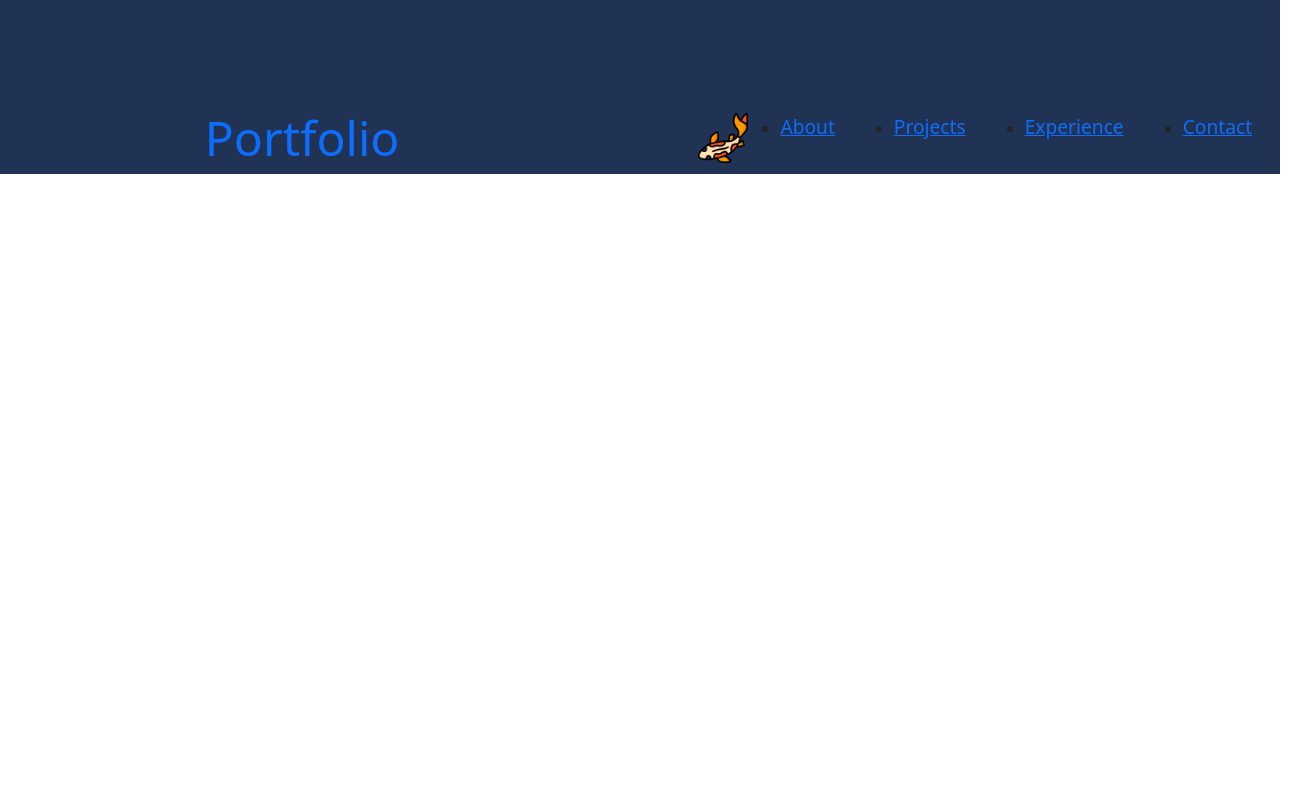
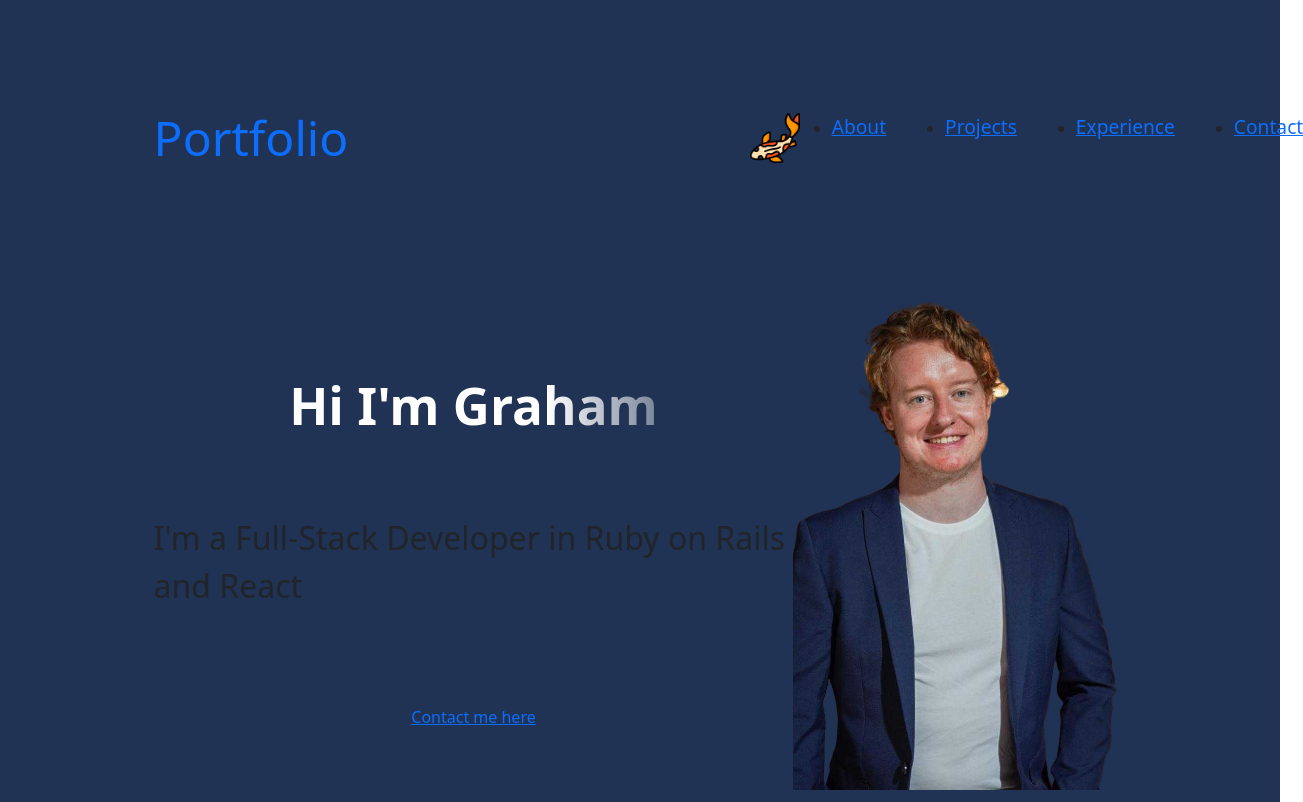
Before and after one commit to gb-webdev/Portfolio, a React (Create React App) app in the folder portfolio/: page / in a window 1280 px wide. Shown: the whole page, 1303 px wide, since content can reach past the window. Built offline with nearby package versions, Linux system fonts and the light colour scheme.

Commit message:
added avatar component and styling

```diff
--- a/portfolio/src/App.js
+++ b/portfolio/src/App.js
@@ -1,12 +1,14 @@
 import React from 'react'
 import './App.css'
 import Header from './components/Header'
+import Avatar from './pages/Avatar'
 
 
 const App = () => {
   return (
     <div className='app-div'>
       <Header />
+      <Avatar />
     </div>
   )
 }
--- a/portfolio/src/components/Header.css
+++ b/portfolio/src/components/Header.css
@@ -5,7 +5,7 @@
     justify-content: space-between;
     padding-top: 8%;
     z-index: 2;
-    margin: 0 16%;
+    margin: 0 12%;
 }
 
 .header-title {
--- /dev/null
+++ b/portfolio/src/pages/Avatar.css
@@ -0,0 +1,35 @@
+.avatar-container {
+    position: relative;
+    display: flex;
+    align-items: center;
+    justify-content: space-between;
+    margin-top: 10%;
+    z-index: 1;
+    margin-left: 12%;
+    margin-right: 12%;
+}
+
+.avatar-content{
+    display: flex;
+    flex-direction: column;
+    align-items: center;
+    z-index: 1;
+}
+
+.avatar-title {
+    font-size: 3.2rem;
+    font-weight: 900;
+    margin-bottom: 12%;
+    background: linear-gradient(
+        90deg,
+        rgba(255, 255, 255, 1) 70%,
+        rgba(255, 255, 255, 0) 120%
+        );
+    -webkit-text-fill-color: transparent;
+    -webkit-background-clip: text;
+}
+
+.avatar-description {
+    font-size: 2rem;
+    margin-bottom: 15%;
+}
--- /dev/null
+++ b/portfolio/src/pages/Avatar.js
@@ -0,0 +1,20 @@
+import React from 'react'
+import './Avatar.css'
+import avatarImage from '../assets/avatar.png'
+
+const Avatar = () => {
+    return (
+        <section className='avatar-container'>
+            <div className='avatar-content' >
+                <h1 className='avatar-title'>Hi I'm Graham</h1>
+                <p className='avatar-description'>I'm a Full-Stack Developer in Ruby on Rails and React</p>
+                <a className='avatar-contact'>Contact me here</a>
+            </div>
+            <img className='avatar-img' src={avatarImage} alt='an Avatar of me'/>
+            <div className='Avatar-topBlur ' />
+            <div className='Avatar-bottomBlur ' />
+        </section>
+    )
+}
+
+export default Avatar
```
Also changed, not shown: portfolio/src/assets/avatar.png (added).
